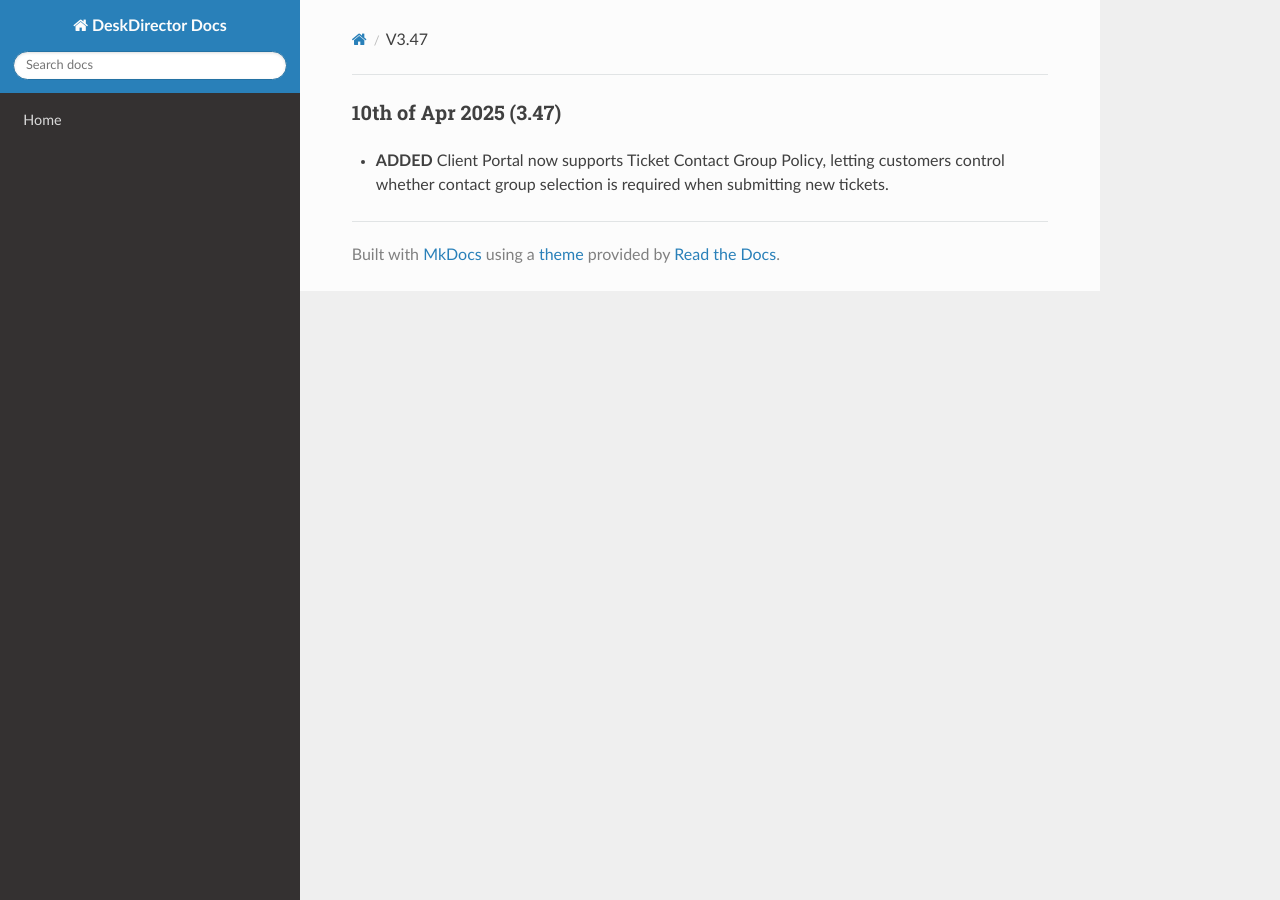
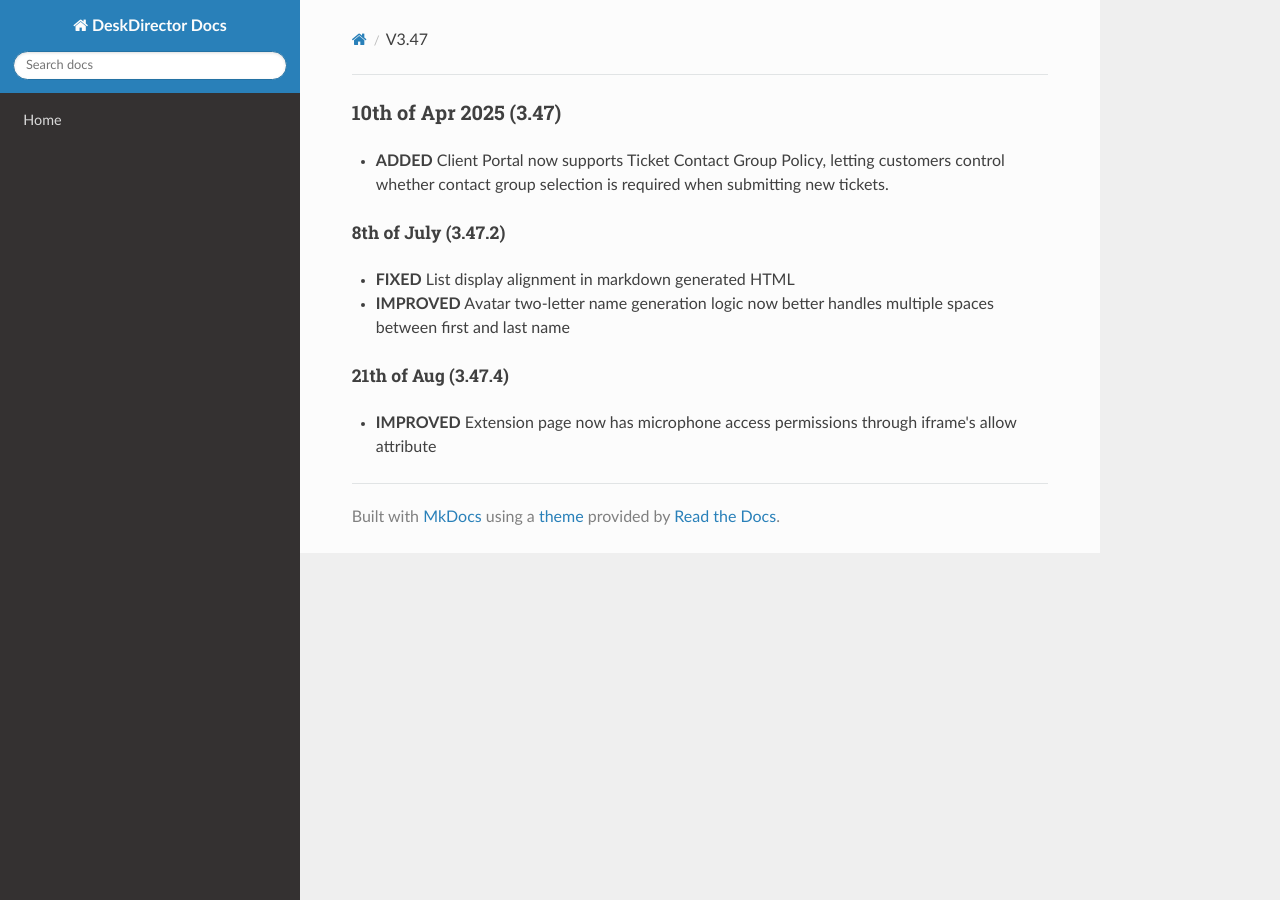
Before and after one commit to DeskDirector/docs, an MkDocs documentation site: the page built from docs/_release/portal/v3.47.md, in a window 1280 px wide. Built offline with MkDocs 1.6.1, drawn with Linux system fonts in a browser that asks for light colours; nearby versions of some CDN libraries; old or Windows-style settings are respelled for this version of MkDocs.

Commit message:
Update PSA portal v3.47.md

```diff
--- a/docs/_release/portal/v3.47.md
+++ b/docs/_release/portal/v3.47.md
@@ -1,3 +1,12 @@
 ### 10th of Apr 2025 (3.47)
 
 - **ADDED** Client Portal now supports Ticket Contact Group Policy, letting customers control whether contact group selection is required when submitting new tickets.
+
+##### 8th of July (3.47.2)
+
+- **FIXED** List display alignment in markdown generated HTML
+- **IMPROVED** Avatar two-letter name generation logic now better handles multiple spaces between first and last name
+
+##### 21th of Aug (3.47.4)
+
+- **IMPROVED** Extension page now has microphone access permissions through iframe's allow attribute
```
